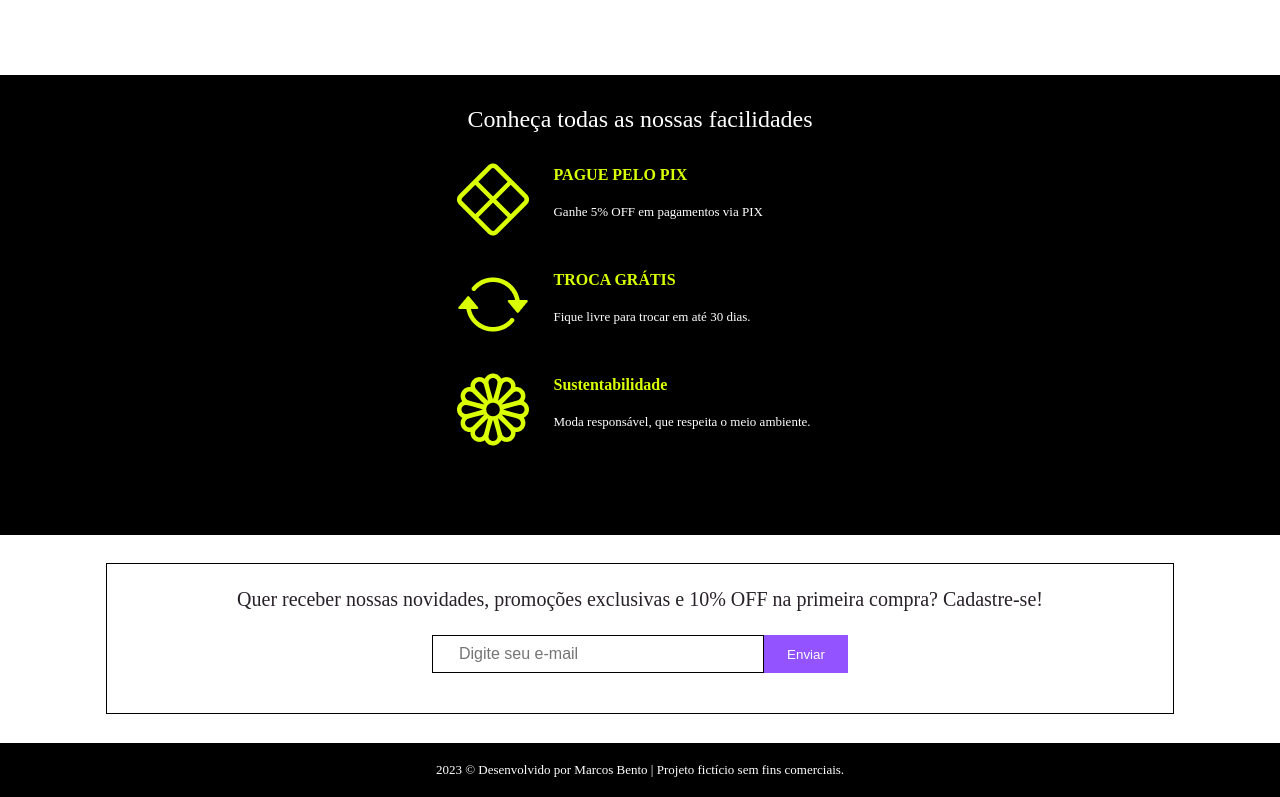
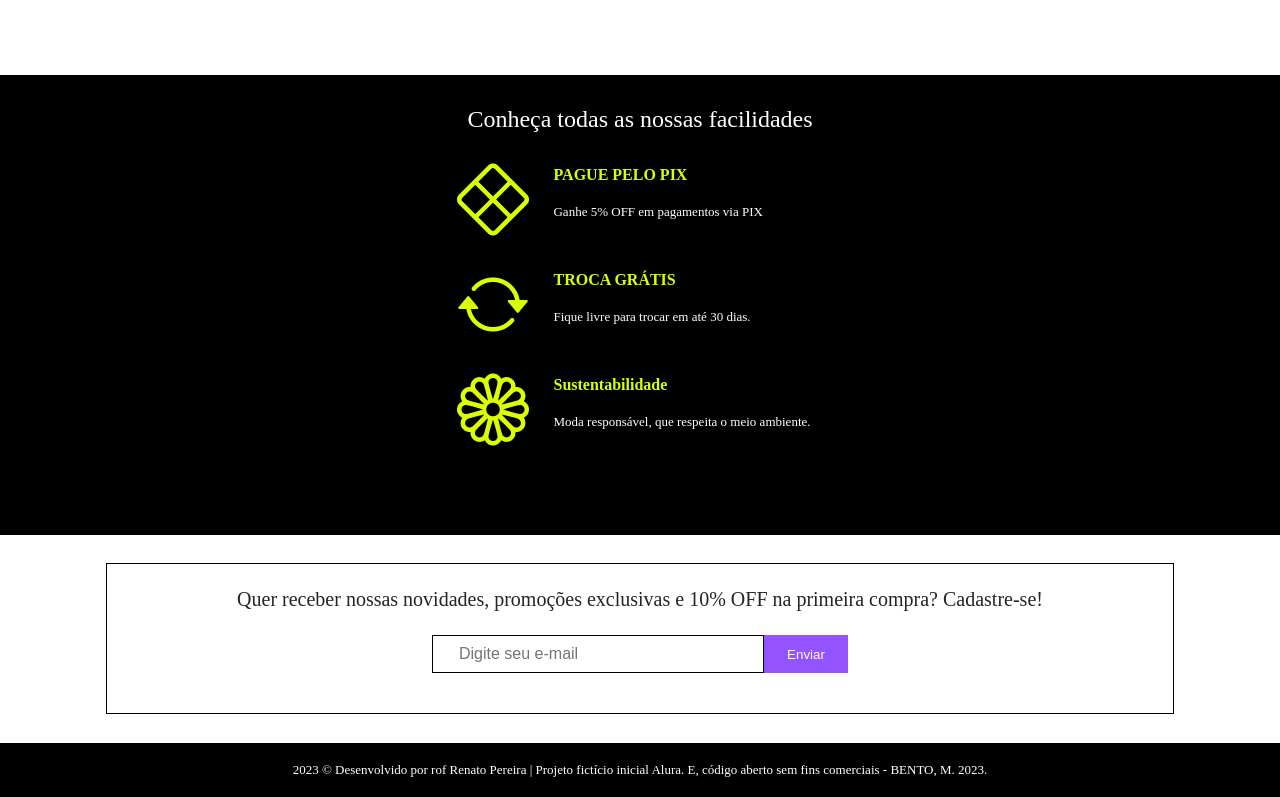
Before and after one commit to ProfRenatoPereira/qmarka, a website with bundled scripts: page news.html in a window 1280 px wide. Shown: the part 845-1642 px from the top of the page. Built offline with nearby package versions, Linux system fonts and the light colour scheme.

Commit message:
Update news.html

```diff
--- a/news.html
+++ b/news.html
@@ -4,11 +4,11 @@
     <meta charset="UTF-8">
     <meta http-equiv="X-UA-Compatible" content="IE=edge">
     <meta name="viewport" content="width=device-width, initial-scale=1.0">
-    <title>Meteora - Novidades</title>
+    <title>QMarkª - Novidades</title>
 
     <!-- Tag Meta, for SEO max 160 characters -->
     <meta name="description" content="Conheça o que temos de novo na nossa loja!">
-    <meta name="author" content="Marcos Bento">
+    <meta name="author" content="Prof Renato Pereira, (Projeto inicial, BENTO, M. 2023)">
 
     <!-- Link to Icon -->
     <link rel="icon" type="image/png" href="assets/img/Favicon-64px.png">
@@ -241,7 +241,7 @@
     </main>
 
     <footer>
-        <p class="footer_text">2023 © Desenvolvido por Marcos Bento | Projeto fictício sem fins comerciais.</p>
+        <p class="footer_text">2023 © Desenvolvido por rof Renato Pereira | Projeto fictício inicial Alura. E, código aberto sem fins comerciais - BENTO, M. 2023.</p>
     </footer>
 </body>
 </html>
```
